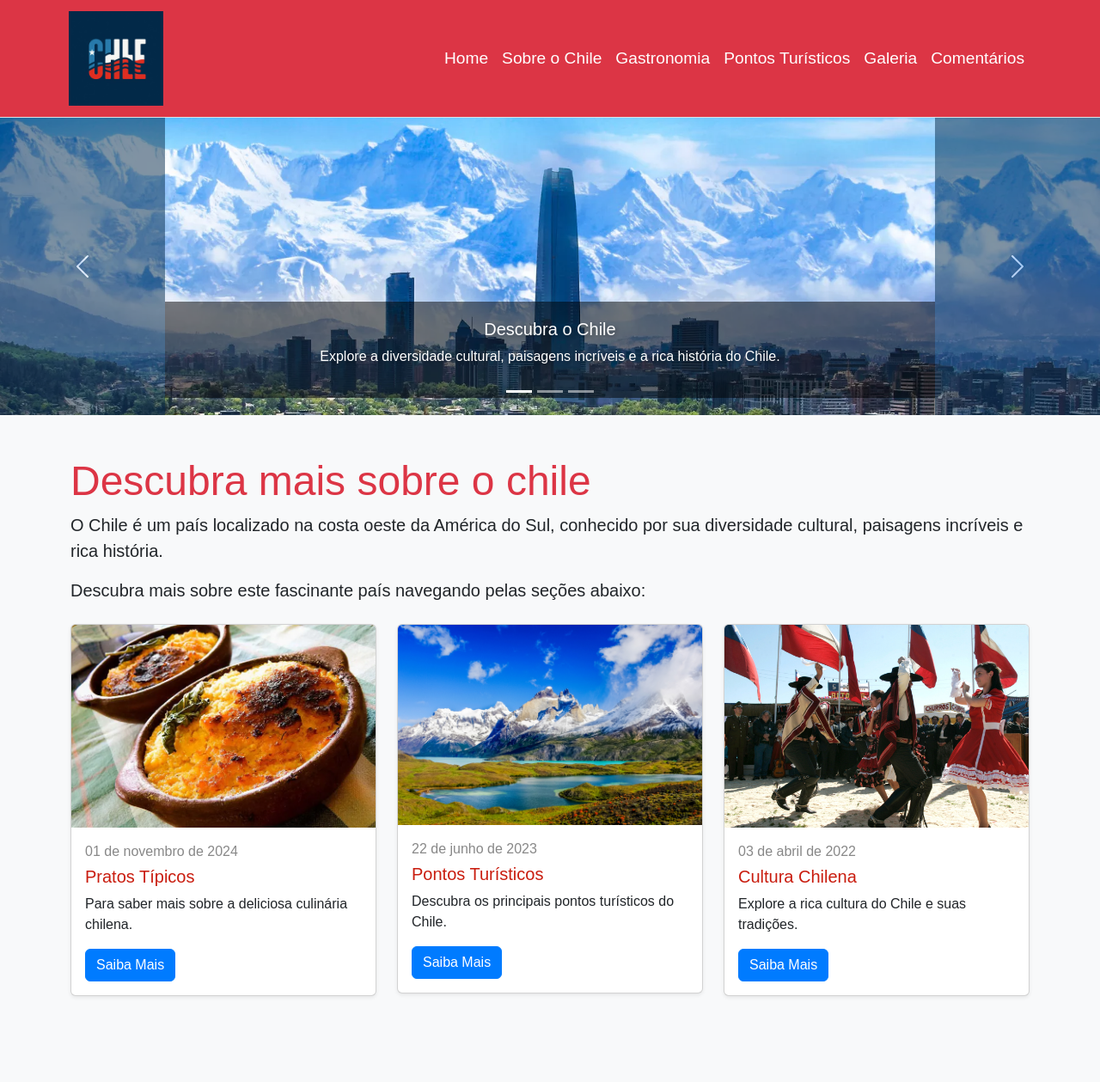
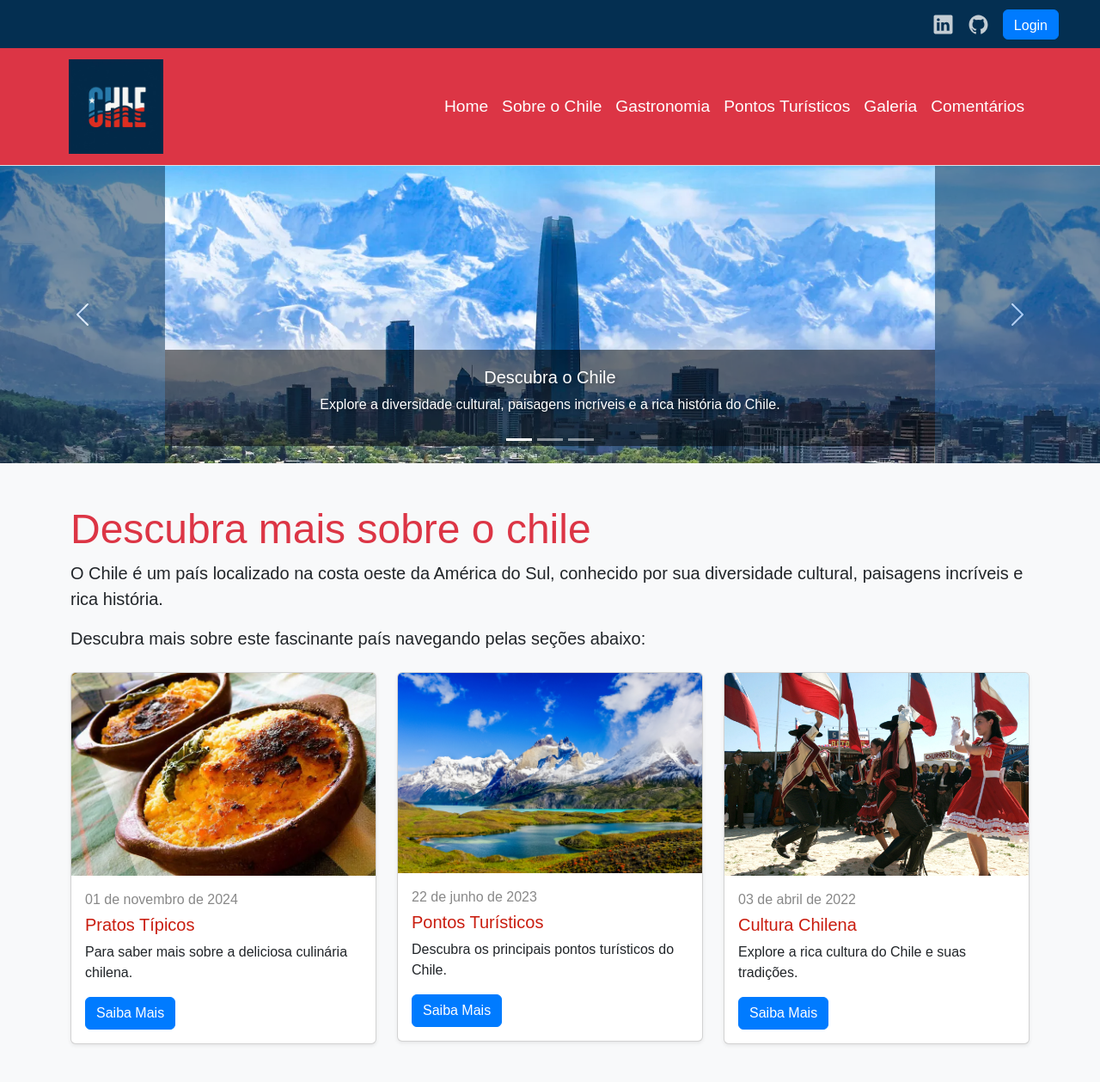
Before and after one commit to Iagooalmeida/VoltaAoMundo-Chile, a PHP site: page / in a window 1280 px wide. Shown: the top 1259 px of the page at 86% size. Run offline with PHP 8.4, Linux system fonts and the light colour scheme.

Commit message:
feat: Adicionar ícones de redes sociais no cabeçalho da página principal

```diff
--- a/css/style.css
+++ b/css/style.css
@@ -28,6 +28,22 @@ body {
 .navbar-nav .nav-link {
     font-size: 1.2rem;
     text-align: right;
+}
+
+ion-icon.large.mr-3.md.hydrated {
+    font-size: 25px;
+    color: whitesmoke;
+    margin-block-start: 8px;
+    opacity: 0.8;
+}
+
+ion-icon.large.mr-3.md.hydrated:hover {
+    color: white;
+    opacity: 1;
+}
+
+a.check-in.btn.btn-primary {
+    height: 35px;
 }
 
 .mt-5 {
--- a/gastronomia-chile.html
+++ b/gastronomia-chile.html
@@ -40,9 +40,6 @@
                     </li>
                     <li>
                         <a class="nav-link" href="galeria-chile.html">Galeria</a>
-                    </li>
-                    <li>
-                        <a class="nav-link" href="comentarios/">Comentários</a>
                     </li>
                 </ul>
             </div>
--- a/index.html
+++ b/index.html
@@ -1,14 +1,29 @@
 <!DOCTYPE html>
-<html lang="pt-BR">
+<html lang="pt-br">
 <head>
     <meta charset="UTF-8">
     <meta name="viewport" content="width=device-width, initial-scale=1.0">
     <title>Volta ao Mundo - Chile</title>
     <link href="https://cdn.jsdelivr.net/npm/bootstrap@5.2.3/dist/css/bootstrap.min.css" rel="stylesheet"
     integrity="sha384-rbsA2VBKQhggwzxH7pPCaAqO46MgnOM80zW1RWuH61DGLwZJEdK2Kadq2F9CUG65" crossorigin="anonymous">
+    <script type="module" src="https://unpkg.com/ionicons@7.1.0/dist/ionicons/ionicons.esm.js"></script>
+    <script nomodule src="https://unpkg.com/ionicons@7.1.0/dist/ionicons/ionicons.js"></script>
     <link rel="stylesheet" href="css/style.css">
 </head>
 <body>
+    <header>
+        <div class="d-flex justify-content-end align-items-center gap-3 bg-chile p-2 pe-md-5">
+            <a href="https://www.linkedin.com/in/iago-de-oliveira-almeida-a342a01a4/"
+                rel="noopener noreferrer" title="Linkedin" target="_blank">
+                <ion-icon name="logo-linkedin" class="large mr-3"></ion-icon>
+            </a>
+            <a href="https://github.com/Iagooalmeida/VoltaAoMundo-Chile"
+                rel="noopener noreferrer" title="repositorio github" target="_blank">
+                <ion-icon name="logo-github" class="large mr-3"></ion-icon>
+            </a>
+            <a href="login.html" class="check-in btn btn-primary">Login</a>
+        </div>
+    </header>
     <nav class="navbar navbar-expand-lg navbar-dark bg-danger">
         <div class="container-fluid">
             <a class="navbar-brand" href="index.html">
@@ -37,7 +52,7 @@
                     <a class="nav-link" href="galeria-chile.html">Galeria</a>
                 </li>
                 <li>
-                    <a class="nav-link" href="comentarios/index.php">Comentários</a>
+                    <a class="nav-link" href="comentarios/">Comentários</a>
                 </li>
             </ul>
         </div>
```
Also changed, not shown: 1 other file.
